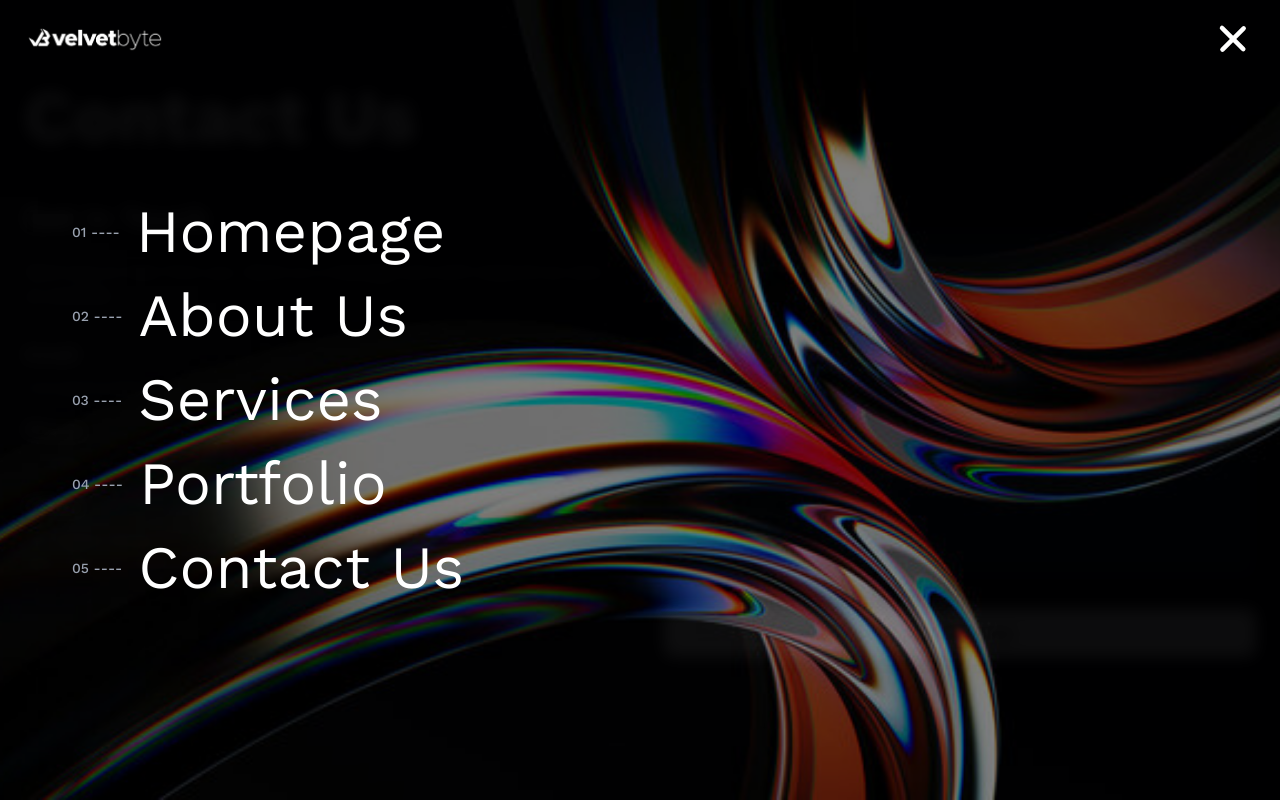
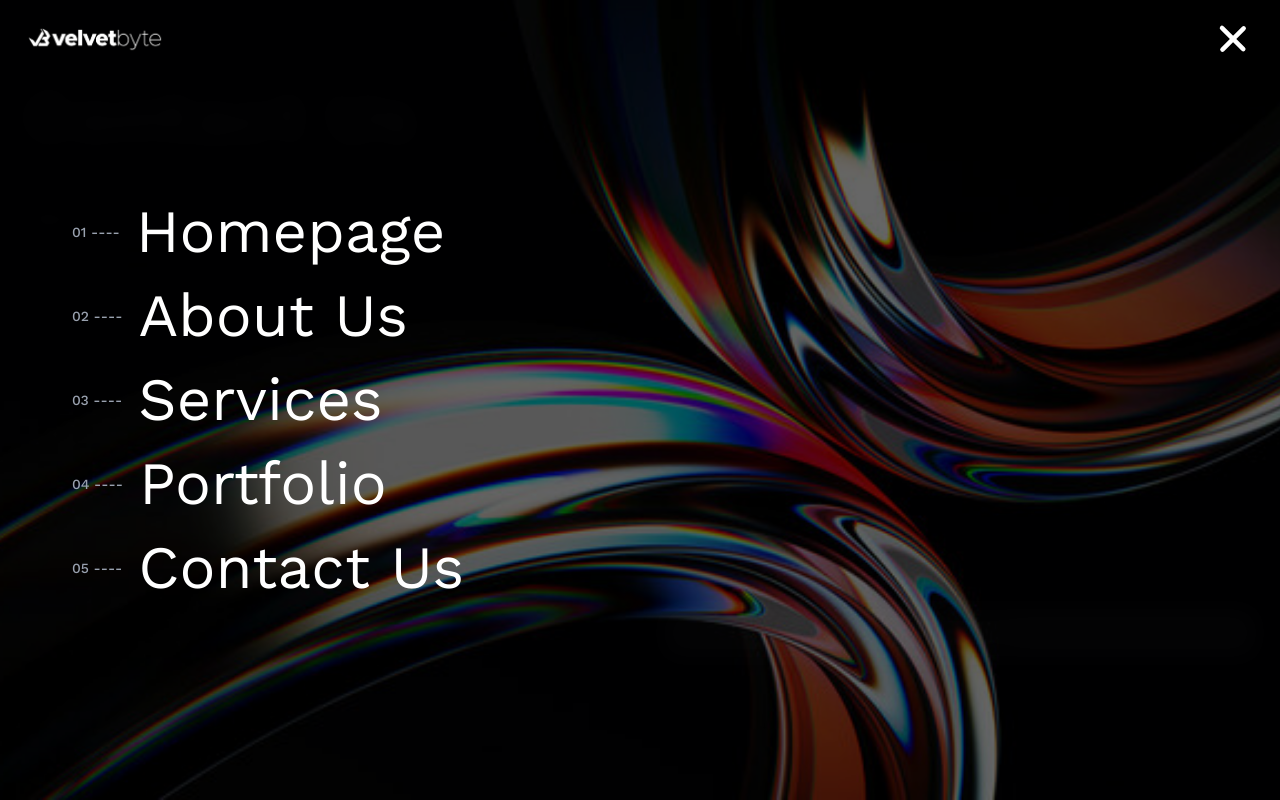
Before and after one commit to Akash-S-010/Agency_Template-1, a React (Vite) app: page /contact in a window 1280 px wide. Both pictures are taken after a click on the label 1232 px from the left and 40 px from the top of the page. Shown: the top 800 px of the page. Built offline with nearby package versions, Linux system fonts and the light colour scheme.

Commit message:
fixed header issue

```diff
--- a/src/components/layout/Header.jsx
+++ b/src/components/layout/Header.jsx
@@ -1,12 +1,14 @@
+// src/components/layout/Header.jsx
 import { motion } from "framer-motion";
 import { useState, useEffect } from "react";
-import { Link } from "react-router-dom";
+import { Link, useLocation } from "react-router-dom";
 import headerBg from "../../assets/bgimg.jpg";
 
 const Header = () => {
   const [isMenuOpen, setIsMenuOpen] = useState(false);
   const [isVisible, setIsVisible] = useState(true);
   const [hasScrolled, setHasScrolled] = useState(false);
+  const location = useLocation();
 
   const menuItems = [
     { id: 1, label: "Homepage", path: "/" },
@@ -16,11 +18,11 @@ const Header = () => {
     { id: 5, label: "Contact Us", path: "/contact" },
   ];
 
-  /* ---------- SCROLL VISIBILITY (Hide on down, show on up) ---------- */
+  /* ---------- HEADER HIDE / SHOW ON SCROLL ---------- */
   useEffect(() => {
     let lastScrollY = window.scrollY;
 
-    const handleScroll = () => {
+    const handleScroll = () => {  // ← FIXED: was "()y" → now "()"
       const currentScrollY = window.scrollY;
       setIsVisible(currentScrollY <= 0 || currentScrollY < lastScrollY);
       lastScrollY = currentScrollY;
@@ -37,31 +39,56 @@ const Header = () => {
     return () => window.removeEventListener("scroll", handleScroll);
   }, [isMenuOpen]);
 
-  /* ---------- BACKGROUND ON SCROLL (Transparent → Black) ---------- */
+  /* ---------- DARK BG AFTER HERO ---------- */
   useEffect(() => {
-    const handleScroll = () => {
-      setHasScrolled(window.scrollY > 50);
+    const handle = () => setHasScrolled(window.scrollY > 50);
+    window.addEventListener("scroll", handle);
+    return () => window.removeEventListener("scroll", handle);
+  }, []);
+
+  /* ---------- LOCK BODY SCROLL WHEN MENU OPEN ---------- */
+  useEffect(() => {
+    if (isMenuOpen) {
+      const scrollY = window.scrollY;
+      document.body.style.position = "fixed";
+      document.body.style.top = `-${scrollY}px`;
+      document.body.style.width = "100%";
+    } else {
+      const scrollY = document.body.style.top;
+      document.body.style.position = "";
+      document.body.style.top = "";
+      document.body.style.width = "";
+      window.scrollTo(0, parseInt(scrollY || "0") * -1);
+    }
+  }, [isMenuOpen]);
+
+  /* ---------- CLOSE MENU ON ROUTE CHANGE ---------- */
+  useEffect(() => setIsMenuOpen(false), [location]);
+
+  /* ---------- ESC KEY CLOSE ---------- */
+  useEffect(() => {
+    const onEsc = (e) => {
+      if (e.key === "Escape" && isMenuOpen) setIsMenuOpen(false);
     };
-    window.addEventListener("scroll", handleScroll);
-    return () => window.removeEventListener("scroll", handleScroll);
-  }, []);
+    window.addEventListener("keydown", onEsc);
+    return () => window.removeEventListener("keydown", onEsc);
+  }, [isMenuOpen]);
 
   return (
     <>
-      {/* Header */}
+      {/* ==== NAVBAR ==== */}
       <motion.header
         animate={{ y: isVisible ? 0 : -100 }}
         transition={{ duration: 0.3, ease: "easeInOut" }}
-        className={`fixed top-0 left-0 right-0 text-white z-[70] flex items-center justify-between px-2 md:px-6 py-4 transition-all duration-300 ${
+        className={`fixed top-0 left-0 right-0 z-[70] flex items-center justify-between px-2 md:px-6 py-4 transition-all duration-300 ${
           hasScrolled ? "bg-black/80 backdrop-blur-md" : "bg-transparent"
         }`}
       >
-        {/* Logo */}
         <Link to="/">
           <img src="/logo.png" alt="logo" className="w-36" />
         </Link>
 
-        {/* Hamburger */}
+        {/* ==== HAMBURGER ICON (100% ORIGINAL ANIMATION) ==== */}
         <div className="relative z-[80]">
           <label className="hamburger cursor-pointer block">
             <input
@@ -75,6 +102,7 @@ const Header = () => {
               className="h-12 transition-transform duration-[600ms] ease-[cubic-bezier(0.4,0,0.2,1)]"
               style={{ transform: isMenuOpen ? "rotate(-45deg)" : "none" }}
             >
+              {/* Top & Bottom Lines → X */}
               <path
                 className="line line-top-bottom"
                 d="M27 10 13 10C10.8 10 9 8.2 9 6 9 3.5 10.8 2 13 2 15.2 2 17 3.8 17 6L17 26C17 28.2 18.8 30 21 30 23.2 30 25 28.2 25 26 25 23.8 23.2 22 21 22L7 22"
@@ -87,9 +115,10 @@ const Header = () => {
                   strokeDasharray: isMenuOpen ? "20 300" : "12 63",
                   strokeDashoffset: isMenuOpen ? "-32.42" : "0",
                   transition:
-                    "stroke-dasharray 600ms cubic-bezier(0.4, 0, 0.2, 1), stroke-dashoffset 600ms cubic-bezier(0.4, 0, 0.2, 1)",
+                    "stroke-dasharray 600ms cubic-bezier(0.4,0,0.2,1), stroke-dashoffset 600ms cubic-bezier(0.4,0,0.2,1)",
                 }}
               />
+              {/* Middle Line → Disappears */}
               <path
                 className="line"
                 d="M7 16 27 16"
@@ -100,7 +129,7 @@ const Header = () => {
                   strokeLinejoin: "round",
                   strokeWidth: 3,
                   transition:
-                    "stroke-dasharray 600ms cubic-bezier(0.4, 0, 0.2, 1), stroke-dashoffset 600ms cubic-bezier(0.4, 0, 0.2, 1)",
+                    "stroke-dasharray 600ms cubic-bezier(0.4,0,0.2,1), stroke-dashoffset 600ms cubic-bezier(0.4,0,0.2,1)",
                 }}
               />
             </svg>
@@ -108,26 +137,28 @@ const Header = () => {
         </div>
       </motion.header>
 
-      {/* Fullscreen Menu Overlay */}
+      {/* ==== FULL-SCREEN MENU ==== */}
       {isMenuOpen && (
         <motion.div
           initial={{ opacity: 0 }}
           animate={{ opacity: 1 }}
           exit={{ opacity: 0 }}
           transition={{ duration: 0.3 }}
-          className="fixed inset-0 z-[60] flex items-center justify-start px-6 md:px-18 bg-black/90"
+          className="fixed inset-0 z-[60] flex items-center justify-start px-6 md:px-18"
           style={{
-            backdropFilter: "blur(8px)", // Optional: enhance separation
+            backgroundColor: "rgba(0, 0, 0, 0.98)",
+            backdropFilter: "blur(12px)",
+            WebkitBackdropFilter: "blur(12px)",
           }}
         >
           {/* Background Image */}
           <div
-            className="absolute inset-0 bg-cover bg-center opacity-50"
+            className="absolute inset-0 bg-cover bg-center opacity-40"
             style={{ backgroundImage: `url(${headerBg})` }}
             aria-hidden="true"
           />
 
-          {/* Menu Content */}
+          {/* Menu Links */}
           <div className="relative z-10 flex flex-col justify-center items-start space-y-6 max-w-4xl w-full">
             {menuItems.map((item, index) => (
               <motion.div
@@ -135,7 +166,6 @@ const Header = () => {
                 initial={{ opacity: 0, x: -50 }}
                 animate={{ opacity: 1, x: 0 }}
                 transition={{ duration: 0.5, delay: index * 0.1 }}
-                className="relative"
               >
                 <Link
                   to={item.path}
@@ -145,7 +175,7 @@ const Header = () => {
                   <span className="text-gray-400 text-sm font-medium">
                     0{item.id} ----
                   </span>
-                  <div className="text-4xl md:text-6xl font-normal ml-4 relative hover:text-primary hover:scale-105 transition duration-300 ease-in-out text-white">
+                  <div className="text-4xl md:text-6xl font-normal ml-4 text-white hover:text-primary hover:scale-105 transition duration-300 ease-in-out">
                     {item.label}
                   </div>
                 </Link>
@@ -153,7 +183,7 @@ const Header = () => {
             ))}
           </div>
 
-          {/* Close on backdrop click */}
+          {/* Click Outside to Close */}
           <div
             className="absolute inset-0 z-0"
             onClick={() => setIsMenuOpen(false)}
```
